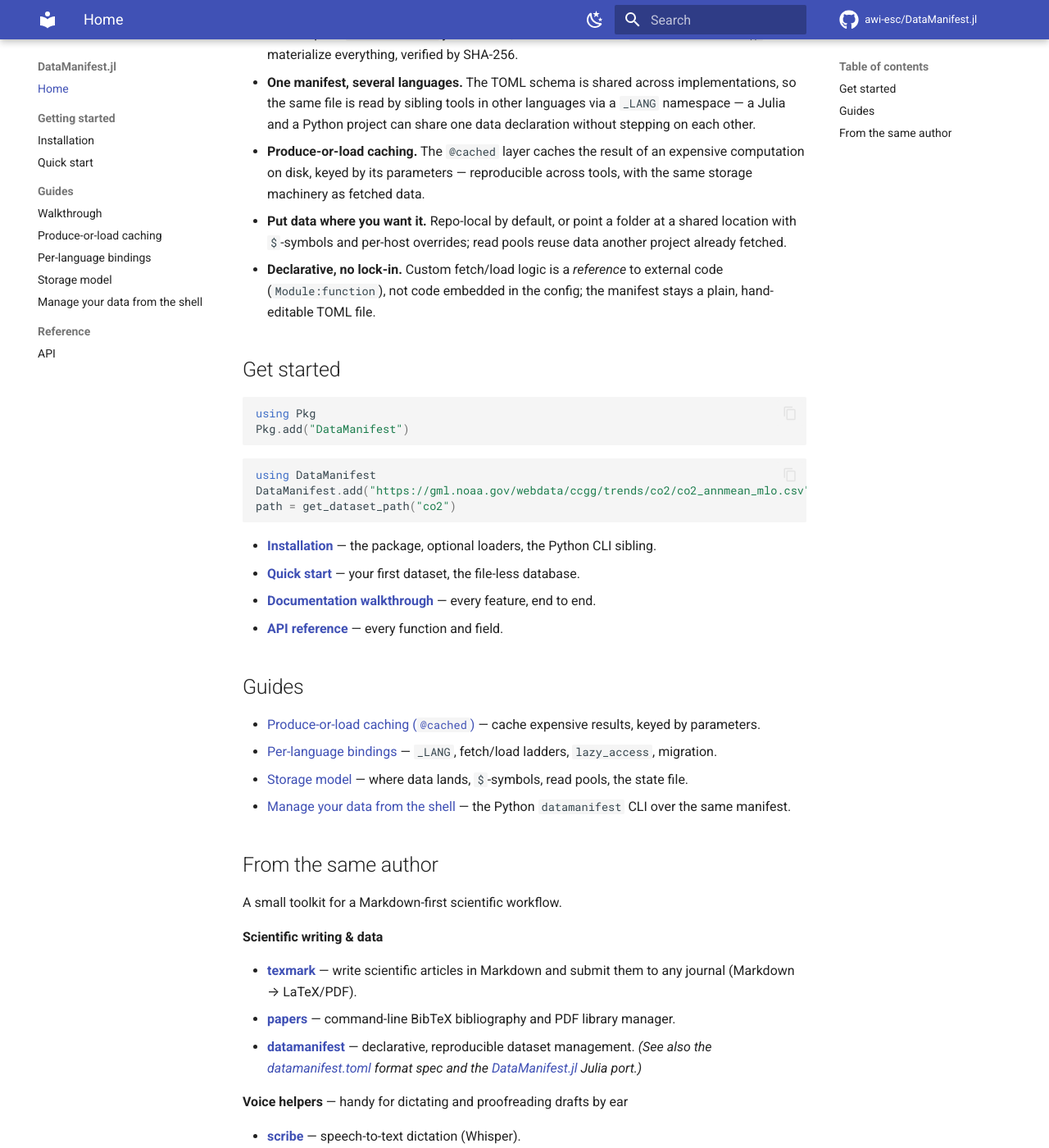
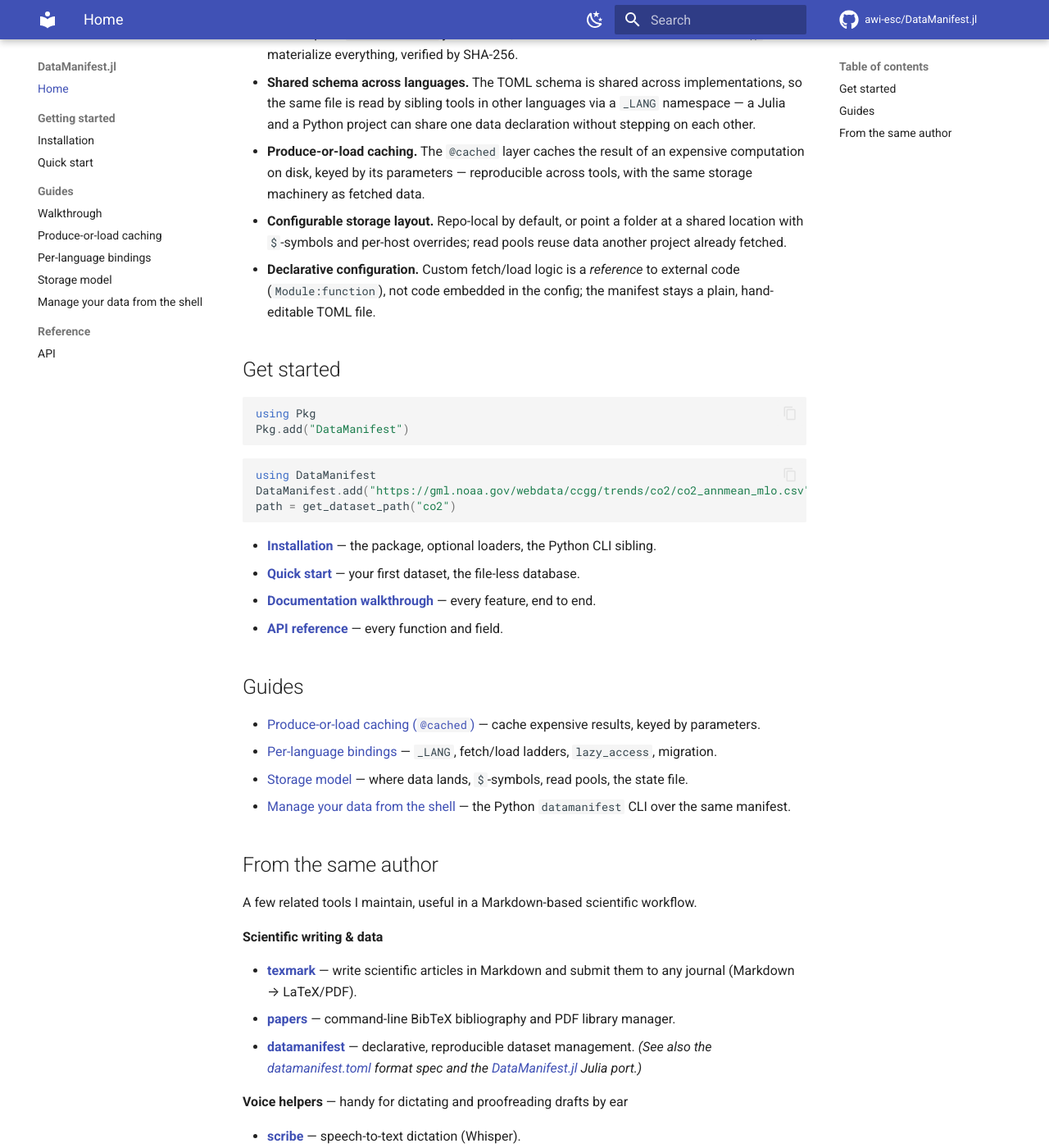
Before and after one commit to awi-esc/DataManifest.jl, an MkDocs documentation site: the page built from docs/index.md, in a window 1280 px wide and 1400 px high, scrolled down 276 px. Shown: the whole window at 82% size. Built offline with MkDocs 1.6.1 and Material for MkDocs 9.7.7, drawn with Linux system fonts in a browser that asks for light colours; comment, search, counter and statistics services are not loaded.

Commit message:
docs: tone down hype in README and docs homepage
Replace punchy slogans with plain descriptive lead-ins in the feature
bullets, rewrite the Related projects intro to be less promotional, and
update the "From the same author" intro line to the standardized wording.

```diff
--- a/README.md
+++ b/README.md
@@ -20,21 +20,21 @@
 same file, and brings a full command-line interface on top.
 
 <!-- intro-start -->
-- **Declare once, fetch anywhere.** Data dependencies — URLs, git repos,
+- **Declare dependencies in a file.** Data dependencies — URLs, git repos,
   checksums, formats — live in a plain `Datasets.toml` you commit; a
   collaborator runs `download_datasets()` to materialize everything, verified
   by SHA-256.
-- **One manifest, several languages.** The TOML schema is shared across
+- **Shared schema across languages.** The TOML schema is shared across
   implementations, so the same file is read by sibling tools in other languages
   via a `_LANG` namespace — a Julia and a Python project can share one data
   declaration without stepping on each other.
 - **Produce-or-load caching.** The `@cached` layer caches the result of an
   expensive computation on disk, keyed by its parameters — reproducible across
   tools, with the same storage machinery as fetched data.
-- **Put data where you want it.** Repo-local by default, or point a folder at a
+- **Configurable storage layout.** Repo-local by default, or point a folder at a
   shared location with `$`-symbols and per-host overrides; read pools reuse data
   another project already fetched.
-- **Declarative, no lock-in.** Custom fetch/load logic is a *reference* to
+- **Declarative configuration.** Custom fetch/load logic is a *reference* to
   external code (`Module:function`), not code embedded in the config; the
   manifest stays a plain, hand-editable TOML file.
 <!-- intro-end -->
@@ -95,14 +95,13 @@
 
 ## Related projects
 
-What sets DataManifest.jl apart is the **cross-language manifest**: it is one
-member of a multi-language *DataManifest family* built on a shared TOML schema,
-so the same `Datasets.toml` is read by sibling tools in other languages via the
-`_LANG` namespace — a Julia and a Python project can share one data declaration
-without stepping on each other. Configuration stays **declarative**: custom
-logic lives in *references to external Julia code* (`Module:function`) rather
-than code embedded in the config file. A casual user still writes three lines to
-register and fetch a dataset; the rest is there when a project needs it.
+DataManifest.jl is one member of a multi-language *DataManifest family* built
+on a shared TOML schema. The distinguishing feature is the **cross-language
+manifest**: the same `Datasets.toml` is read by sibling tools in other languages
+via the `_LANG` namespace — a Julia and a Python project can share one data
+declaration without stepping on each other. Configuration is **declarative**:
+custom logic lives in *references to external Julia code* (`Module:function`)
+rather than code embedded in the config file.
 
 **The DataManifest family (one manifest, many languages):**
 
@@ -119,7 +118,7 @@
 
 ## From the same author
 
-A small toolkit for a Markdown-first scientific workflow.
+A few related tools I maintain, useful in a Markdown-based scientific workflow.
 
 **Scientific writing & data**
 
--- a/docs/index.md
+++ b/docs/index.md
@@ -47,7 +47,7 @@
 
 ## From the same author
 
-A small toolkit for a Markdown-first scientific workflow.
+A few related tools I maintain, useful in a Markdown-based scientific workflow.
 
 **Scientific writing & data**
 
```
